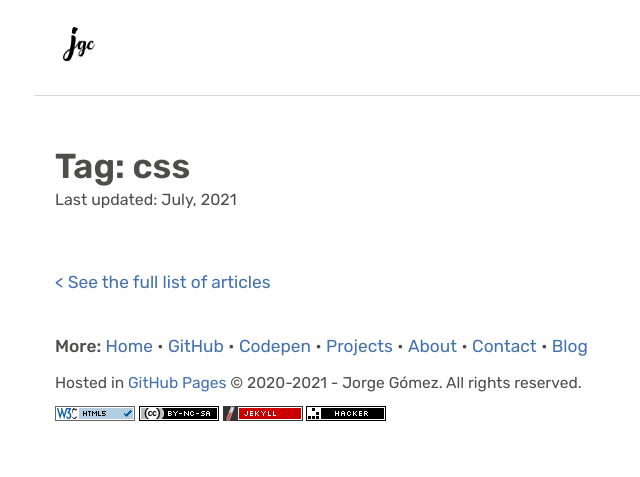
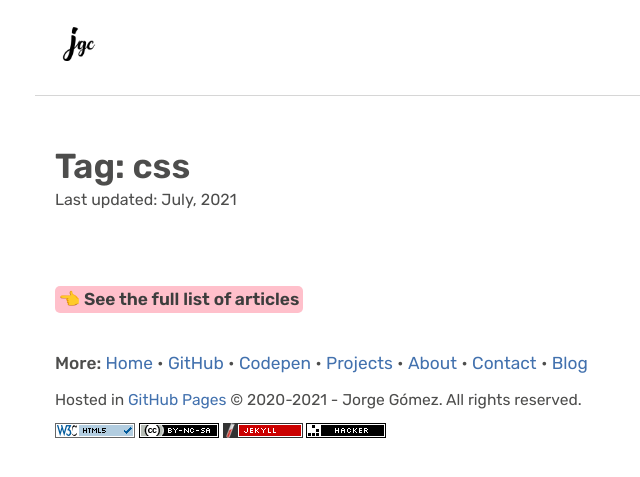
Before and after one commit to jgcarrillo/jekyll-personal-web, a Jekyll site: the page built from tag/css.md, in a window 1280 px wide. Shown: the top 477 px of the page, without its empty margins (235-875 px from the left). Built offline with Jekyll 4.4.1, drawn with Linux system fonts in a browser that asks for light colours.

Commit message:
FIX: add backlink in tag page

```diff
--- a/_layouts/tagpage.html
+++ b/_layouts/tagpage.html
@@ -12,5 +12,8 @@ layout: default
 		</li>
 		{% endfor %}
     </ul>
-    <a href="{{ "/blog" | relative_url }}">< See the full list of articles</a>
+
+	<div class="bloglist">
+  		<a href="{{ "/blog" | relative_url }}"><mark>👈 See the full list of articles</mark></a>
+	</div>
 </div>
```
